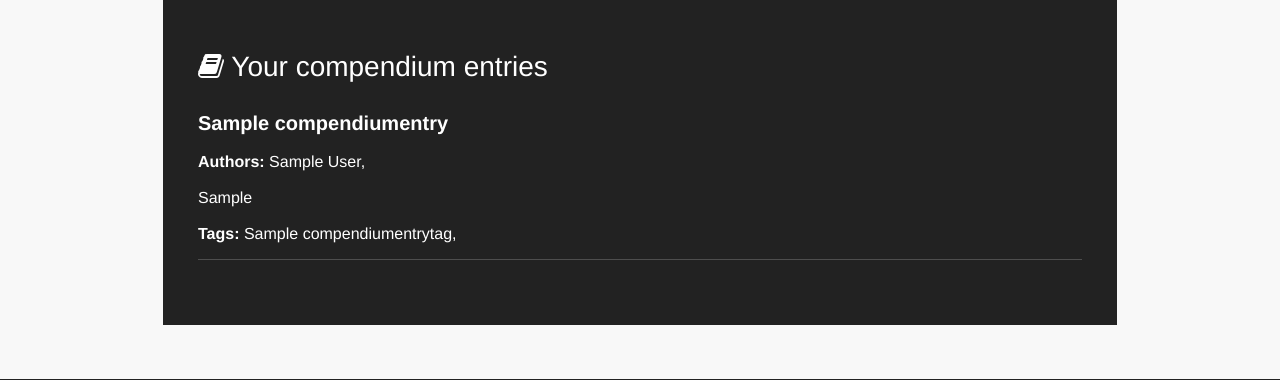
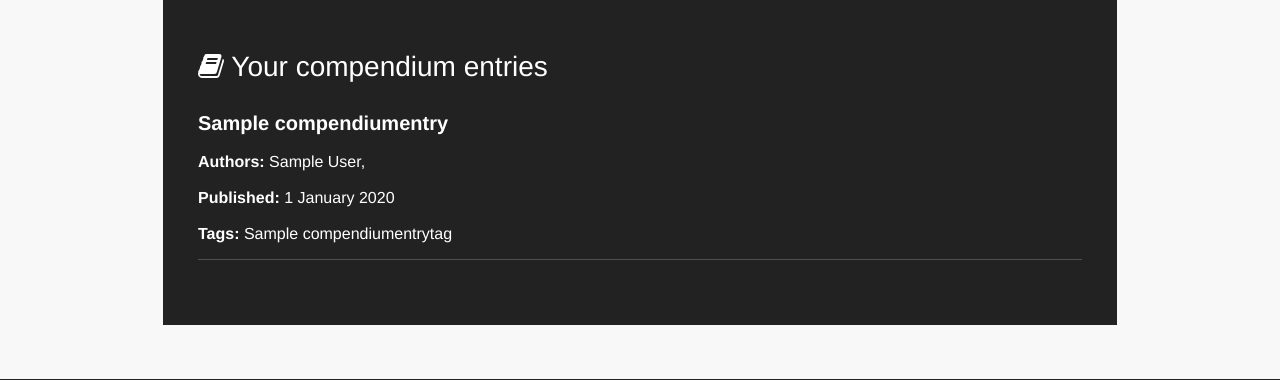
Before and after one commit to The-Encryption-Compendium/the-encryption-compendium, a Django app: page /research/dashboard in a window 1280 px wide. Shown: the part 258-638 px from the top of the page. Run offline with Django 3.2, Linux system fonts and the light colour scheme; a user stored in the database is signed in; tables that the repository leaves empty hold one stand-in row (values such as "Sample post").

Commit message:
Make month names appear in the snippets for compendium entries.

```diff
--- a/src/research_assistant/models/compendium_models.py
+++ b/src/research_assistant/models/compendium_models.py
@@ -6,7 +6,9 @@ from datetime import date
 from django.core.validators import MaxValueValidator, MinValueValidator
 from django.db import models
 from django.utils import timezone
+from encryption_compendium.utils import month_name
 from research_assistant.models import User
+from research_assistant.widgets import MonthWidget
 
 """
 ---------------------------------------------------
@@ -176,12 +178,11 @@ class CompendiumEntry(models.Model):
     # Separate year, month, and day fields to specify when the compendium entry
     # was published.
     #
-    # The date is represented as three different fields because there may be cases
-    # in which e.g. the year of publication is known, but noth the month or day.
+    # The date is represented as three different fields because there may be
+    # cases in which e.g. the year of publication is known, but noth the month or
+    # day.
     year = models.PositiveSmallIntegerField(
-        validators=[MaxValueValidator(date.today().year), MinValueValidator(1900)],
-        blank=True,
-        null=True,
+        validators=[MinValueValidator(1900)], blank=True, null=True,
     )
     month = models.PositiveSmallIntegerField(
         validators=[MaxValueValidator(12), MinValueValidator(1)], blank=True, null=True
@@ -189,3 +190,16 @@ class CompendiumEntry(models.Model):
     day = models.PositiveSmallIntegerField(
         validators=[MaxValueValidator(31), MinValueValidator(1)], blank=True, null=True
     )
+
+    """
+    Class properties for use in templates.
+    """
+
+    @property
+    def month_name(self):
+        """
+        Returns the name of the month in which the CompendiumEntry was published.
+        Note that only the index of the month (1 to 12) is stored in the database
+        and not the actual name of the month itself.
+        """
+        return month_name(self.month)
--- a/src/templates/includes/entry_snippet.html
+++ b/src/templates/includes/entry_snippet.html
@@ -17,14 +17,21 @@ A template for displaying a brief summary of a compendium entry.
 {% endif %}
 {% endwith %}
 
-<p class="uk-text-break">{{ entry.abstract }}</p>
+{% if entry.year %}
+<p>
+  <span class="uk-text-bold">Published:</span>
+  {% if entry.day %}{{ entry.day }}{% endif %}
+  {% if entry.month %}{{ entry.month_name }}{% endif %}
+  {{ entry.year }}
+</p>
+{% endif %}
 
 {% with tags=entry.tags.all %}
 {% if tags %}
 <p>
   <span class="uk-text-bold">Tags:</span>
   {% for tag in tags %}
-  {{ tag.tagname }},
+  {{ tag.tagname }}
   {% endfor %}
 </p>
 {% endif %}
```
